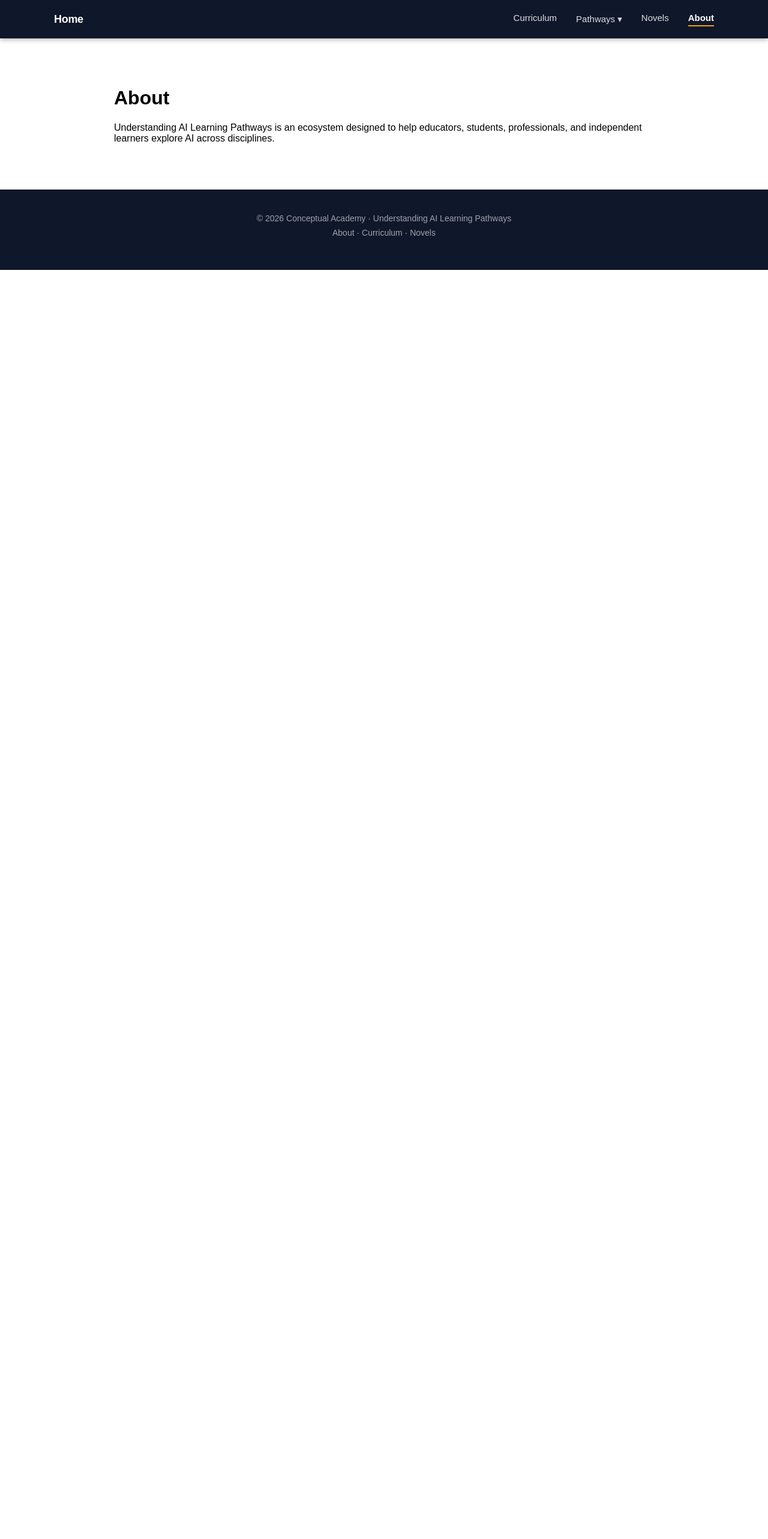
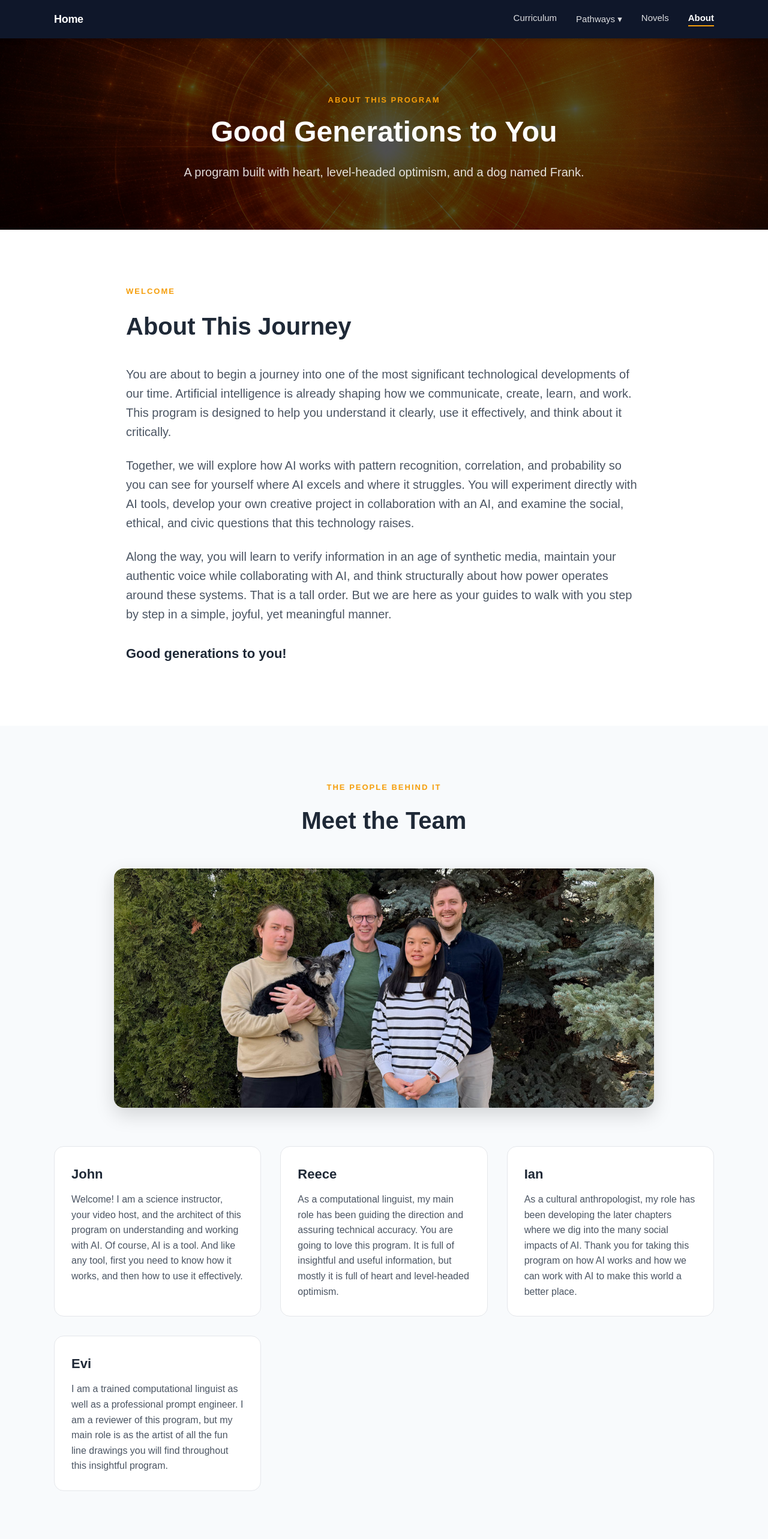
Before and after one commit to Suchocki88/UnderstandingAI.ai, a Next.js app: page /about in a window 1280 px wide. Shown: the top 2566 px of the page at 60% size. Before the commit the page ends 800 px from the top, so only its background shows below. Built offline with nearby package versions, Linux system fonts and the light colour scheme.

Commit message:
Update page.tsx

```diff
--- a/app/about/page.tsx
+++ b/app/about/page.tsx
@@ -1,10 +1,181 @@
-export default function AboutPage() {
+import Link from "next/link";
+
+export default function Page() {
   return (
-    <main style={{ padding: "60px 24px", fontFamily: "Arial, sans-serif", maxWidth: 900, margin: "0 auto" }}>
-      <h1>About</h1>
-      <p>
-        Understanding AI Learning Pathways is an ecosystem designed to help educators, students, professionals, and independent learners explore AI across disciplines.
-      </p>
+    <main style={{ fontFamily: "Arial, sans-serif", color: "#1f2937", lineHeight: 1.6 }}>
+
+      {/* HERO */}
+      <section
+        style={{
+          position: "relative",
+          backgroundImage: "url('/images/hero-ai.jpg')",
+          backgroundSize: "cover",
+          backgroundPosition: "center",
+          padding: "80px 24px",
+          color: "white",
+          textAlign: "center",
+        }}
+      >
+        <div style={{ position: "absolute", inset: 0, background: "rgba(0,0,0,0.65)" }} />
+        <div style={{ maxWidth: 860, margin: "0 auto", position: "relative", zIndex: 1 }}>
+          <p style={{ fontSize: 13, fontWeight: 700, textTransform: "uppercase", letterSpacing: 2, color: "#f59e0b", marginBottom: 16 }}>
+            About This Program
+          </p>
+          <h1 style={{ fontSize: 48, lineHeight: 1.1, margin: "0 0 24px" }}>
+            Good Generations to You
+          </h1>
+          <p style={{ fontSize: 20, color: "rgba(255,255,255,0.85)", maxWidth: 700, margin: "0 auto" }}>
+            A program built with heart, level-headed optimism, and a dog named Frank.
+          </p>
+        </div>
+      </section>
+
+      {/* INTRO */}
+      <section style={{ background: "#ffffff", padding: "80px 24px" }}>
+        <div style={{ maxWidth: 860, margin: "0 auto" }}>
+          <p style={{ fontSize: 13, fontWeight: 700, textTransform: "uppercase", letterSpacing: 2, color: "#f59e0b", marginBottom: 16 }}>
+            Welcome
+          </p>
+          <h2 style={{ fontSize: 40, margin: "0 0 32px" }}>About This Journey</h2>
+          <p style={{ fontSize: 20, color: "#4b5563", marginBottom: 24 }}>
+            You are about to begin a journey into one of the most significant technological developments of our time. Artificial intelligence is already shaping how we communicate, create, learn, and work. This program is designed to help you understand it clearly, use it effectively, and think about it critically.
+          </p>
+          <p style={{ fontSize: 20, color: "#4b5563", marginBottom: 24 }}>
+            Together, we will explore how AI works with pattern recognition, correlation, and probability so you can see for yourself where AI excels and where it struggles. You will experiment directly with AI tools, develop your own creative project in collaboration with an AI, and examine the social, ethical, and civic questions that this technology raises.
+          </p>
+          <p style={{ fontSize: 20, color: "#4b5563", marginBottom: 24 }}>
+            Along the way, you will learn to verify information in an age of synthetic media, maintain your authentic voice while collaborating with AI, and think structurally about how power operates around these systems. That is a tall order. But we are here as your guides to walk with you step by step in a simple, joyful, yet meaningful manner.
+          </p>
+          <p style={{ fontSize: 22, fontWeight: 700, color: "#1f2937", marginTop: 32 }}>
+            Good generations to you!
+          </p>
+        </div>
+      </section>
+
+      {/* TEAM PHOTO */}
+      <section style={{ background: "#f8fafc", padding: "80px 24px" }}>
+        <div style={{ maxWidth: 1100, margin: "0 auto" }}>
+          <div style={{ textAlign: "center", marginBottom: 48 }}>
+            <p style={{ fontSize: 13, fontWeight: 700, textTransform: "uppercase", letterSpacing: 2, color: "#f59e0b" }}>
+              The People Behind It
+            </p>
+            <h2 style={{ fontSize: 40, marginTop: 12 }}>Meet the Team</h2>
+          </div>
+          <img
+            src="/images/AuthorTeam.jpg"
+            alt="The Understanding AI team"
+            style={{
+              width: "100%",
+              maxWidth: 900,
+              display: "block",
+              margin: "0 auto 64px",
+              borderRadius: 16,
+              boxShadow: "0 12px 32px rgba(0,0,0,0.15)",
+            }}
+          />
+
+          {/* Team bios */}
+          <div style={{ display: "grid", gridTemplateColumns: "repeat(auto-fit, minmax(280px, 1fr))", gap: 32 }}>
+
+            <div style={{ background: "#ffffff", borderRadius: 16, padding: 28, border: "1px solid #e5e7eb" }}>
+              <h3 style={{ fontSize: 22, margin: "0 0 12px", color: "#1f2937" }}>John</h3>
+              <p style={{ color: "#4b5563", margin: 0 }}>
+                Welcome! I am a science instructor, your video host, and the architect of this program on understanding and working with AI. Of course, AI is a tool. And like any tool, first you need to know how it works, and then how to use it effectively.
+              </p>
+            </div>
+
+            <div style={{ background: "#ffffff", borderRadius: 16, padding: 28, border: "1px solid #e5e7eb" }}>
+              <h3 style={{ fontSize: 22, margin: "0 0 12px", color: "#1f2937" }}>Reece</h3>
+              <p style={{ color: "#4b5563", margin: 0 }}>
+                As a computational linguist, my main role has been guiding the direction and assuring technical accuracy. You are going to love this program. It is full of insightful and useful information, but mostly it is full of heart and level-headed optimism.
+              </p>
+            </div>
+
+            <div style={{ background: "#ffffff", borderRadius: 16, padding: 28, border: "1px solid #e5e7eb" }}>
+              <h3 style={{ fontSize: 22, margin: "0 0 12px", color: "#1f2937" }}>Ian</h3>
+              <p style={{ color: "#4b5563", margin: 0 }}>
+                As a cultural anthropologist, my role has been developing the later chapters where we dig into the many social impacts of AI. Thank you for taking this program on how AI works and how we can work with AI to make this world a better place.
+              </p>
+            </div>
+
+            <div style={{ background: "#ffffff", borderRadius: 16, padding: 28, border: "1px solid #e5e7eb" }}>
+              <h3 style={{ fontSize: 22, margin: "0 0 12px", color: "#1f2937" }}>Evi</h3>
+              <p style={{ color: "#4b5563", margin: 0 }}>
+                I am a trained computational linguist as well as a professional prompt engineer. I am a reviewer of this program, but my main role is as the artist of all the fun line drawings you will find throughout this insightful program.
+              </p>
+            </div>
+
+          </div>
+        </div>
+      </section>
+
+      {/* FRANK */}
+      <section style={{ background: "#111827", color: "white", padding: "80px 24px" }}>
+        <div style={{ maxWidth: 900, margin: "0 auto", display: "grid", gridTemplateColumns: "repeat(auto-fit, minmax(280px, 1fr))", gap: 48, alignItems: "center" }}>
+          <div style={{ display: "flex", justifyContent: "center" }}>
+            <img
+              src="/images/FrankComputer.png"
+              alt="Frank the mascot"
+              style={{ width: 260, filter: "invert(1)" }}
+            />
+          </div>
+          <div>
+            <p style={{ fontSize: 13, fontWeight: 700, textTransform: "uppercase", letterSpacing: 2, color: "#f59e0b", marginBottom: 16 }}>
+              Our Mascot
+            </p>
+            <h2 style={{ fontSize: 40, margin: "0 0 24px" }}>Meet Frank</h2>
+            <p style={{ fontSize: 20, color: "rgba(255,255,255,0.85)" }}>
+              I know, I know. A mascot introducing itself. But I am Frank. Through Evi's art, you will find me cheering you along throughout this animal and human friendly program where you will have fun with lab experiments and in producing a creative literary work.
+            </p>
+            <p style={{ fontSize: 24, fontWeight: 700, color: "#f59e0b", marginTop: 24 }}>
+              Ruff!
+            </p>
+          </div>
+        </div>
+      </section>
+
+      {/* CTA */}
+      <section style={{ background: "#ffffff", padding: "80px 24px", textAlign: "center" }}>
+        <div style={{ maxWidth: 700, margin: "0 auto" }}>
+          <h2 style={{ fontSize: 40, margin: "0 0 24px" }}>Ready to Begin?</h2>
+          <p style={{ fontSize: 20, color: "#6b7280", marginBottom: 36 }}>
+            Explore the curriculum, find the pathway that fits your context, and start your journey into AI literacy.
+          </p>
+          <div style={{ display: "flex", gap: 16, justifyContent: "center", flexWrap: "wrap" }}>
+            <Link
+              href="/curriculum"
+              style={{
+                background: "#2563eb",
+                color: "white",
+                padding: "14px 28px",
+                borderRadius: 10,
+                textDecoration: "none",
+                fontWeight: 700,
+                fontSize: 16,
+                display: "inline-block",
+              }}
+            >
+              Explore the Curriculum
+            </Link>
+            <Link
+              href="/#pathways"
+              style={{
+                border: "2px solid #2563eb",
+                color: "#2563eb",
+                padding: "14px 28px",
+                borderRadius: 10,
+                textDecoration: "none",
+                fontWeight: 700,
+                fontSize: 16,
+                display: "inline-block",
+              }}
+            >
+              Find Your Pathway
+            </Link>
+          </div>
+        </div>
+      </section>
+
     </main>
   );
 }
```
